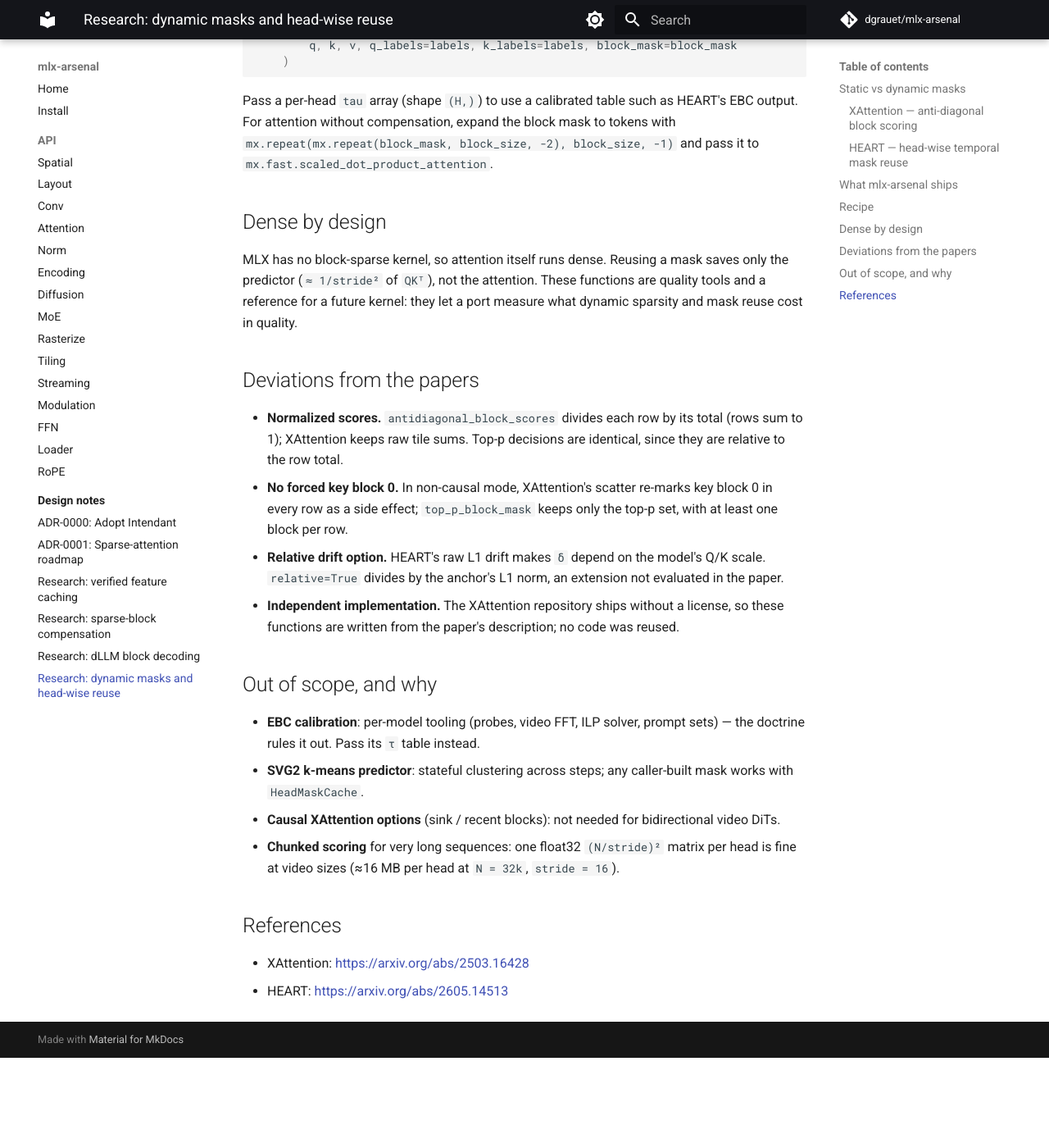
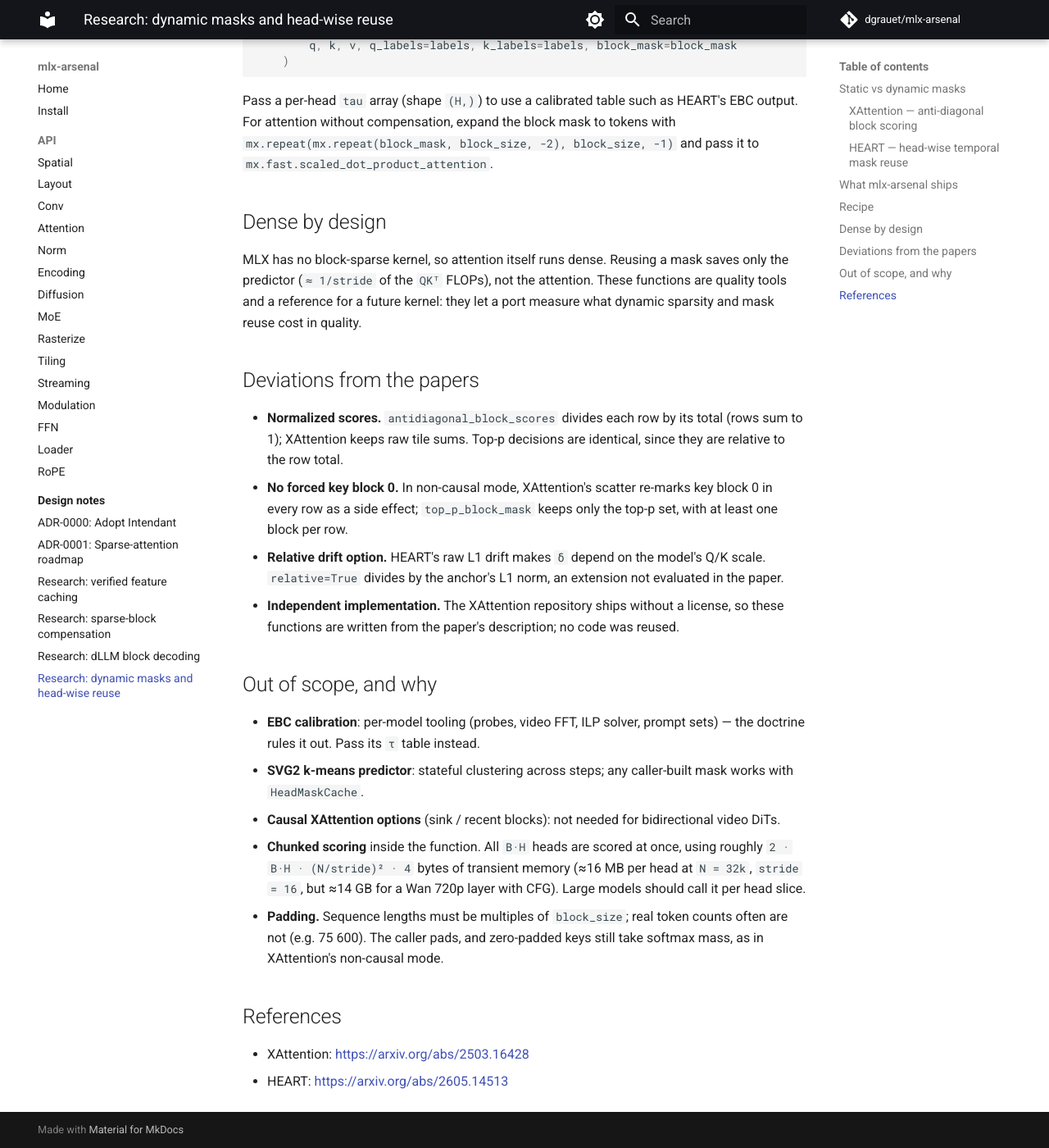
Before and after one commit to dgrauet/mlx-arsenal, an MkDocs documentation site: the page built from docs/research/head-mask-reuse.md, in a window 1280 px wide and 1400 px high, scrolled down 2118 px. Shown: the whole window at 82% size. Built offline with MkDocs 1.6.1 and Material for MkDocs 9.7.7, drawn with Linux system fonts in a browser that asks for light colours; comment, search, counter and statistics services are not loaded; before the commit the page ends 3408 px from its top, so only the background shows below that.

Commit message:
docs(attention): correct antidiagonal scoring cost, memory and padding notes
The strided matmul is ~1/stride of the QK^T FLOPs (not 1/stride^2), and
all B*H heads are scored at once (~2x per-head matrices), which reaches
GBs on large video DiTs; document per-head slicing and the padding
requirement.

Co-Authored-By: Claude Opus 5.5 <noreply@anthropic.com>
Claude-Session: https://claude.ai/code/session_01WpxsXyNmLskVHUCzfNu59g

```diff
--- a/docs/research/head-mask-reuse.md
+++ b/docs/research/head-mask-reuse.md
@@ -96,7 +96,8 @@ block_size, -1)` and pass it to `mx.fast.scaled_dot_product_attention`.
 ## Dense by design
 
 MLX has no block-sparse kernel, so attention itself runs dense. Reusing a
-mask saves only the predictor (`≈ 1/stride²` of `QKᵀ`), not the attention.
+mask saves only the predictor (`≈ 1/stride` of the `QKᵀ` FLOPs), not the
+attention.
 These functions are quality tools and a reference for a future kernel: they
 let a port measure what dynamic sparsity and mask reuse cost in quality.
 
@@ -123,9 +124,14 @@ let a port measure what dynamic sparsity and mask reuse cost in quality.
   caller-built mask works with `HeadMaskCache`.
 - **Causal XAttention options** (sink / recent blocks): not needed for
   bidirectional video DiTs.
-- **Chunked scoring** for very long sequences: one float32
-  `(N/stride)²` matrix per head is fine at video sizes (≈16 MB per head at
-  `N = 32k`, `stride = 16`).
+- **Chunked scoring** inside the function. All `B·H` heads are scored at
+  once, using roughly `2 · B·H · (N/stride)² · 4` bytes of transient memory
+  (≈16 MB per head at `N = 32k`, `stride = 16`, but ≈14 GB for a Wan 720p
+  layer with CFG). Large models should call it per head slice.
+- **Padding.** Sequence lengths must be multiples of `block_size`; real
+  token counts often are not (e.g. 75 600). The caller pads, and
+  zero-padded keys still take softmax mass, as in XAttention's non-causal
+  mode.
 
 ## References
 
```
Also changed, not shown: 1 other file.
